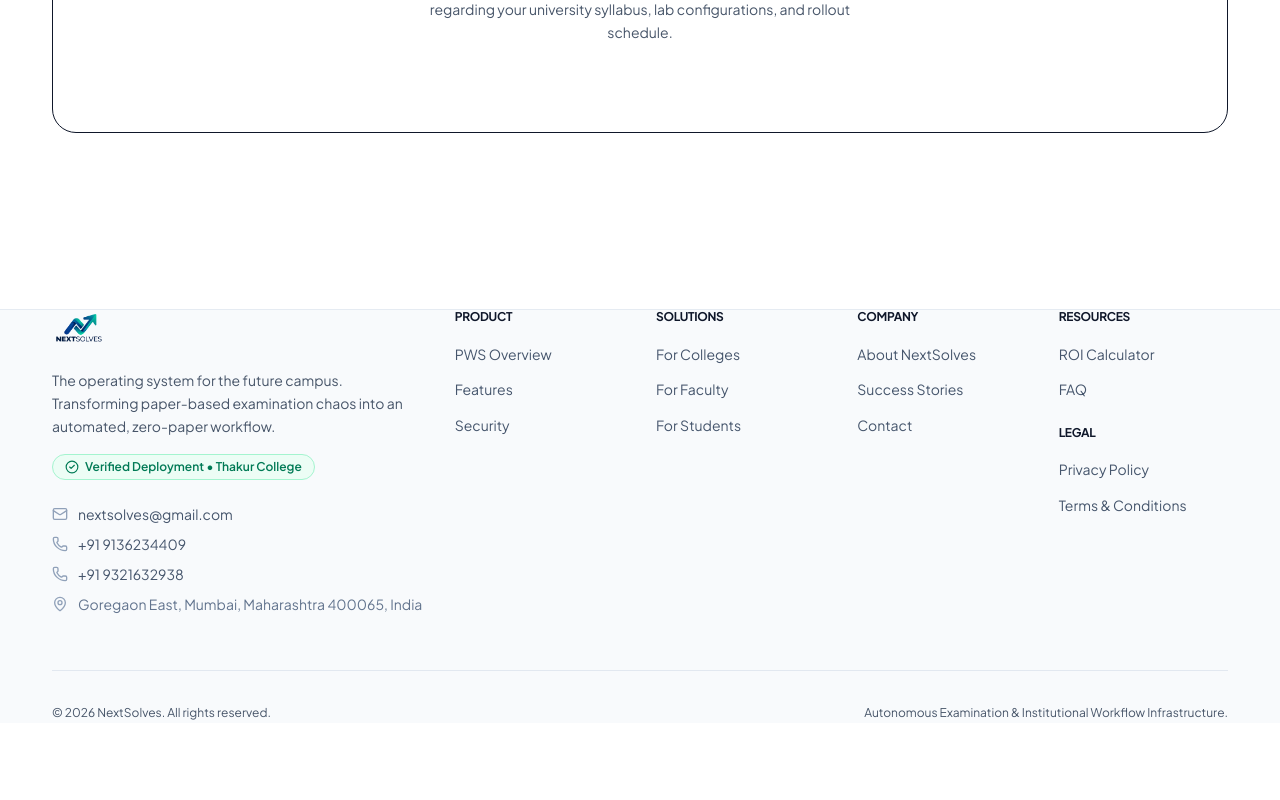
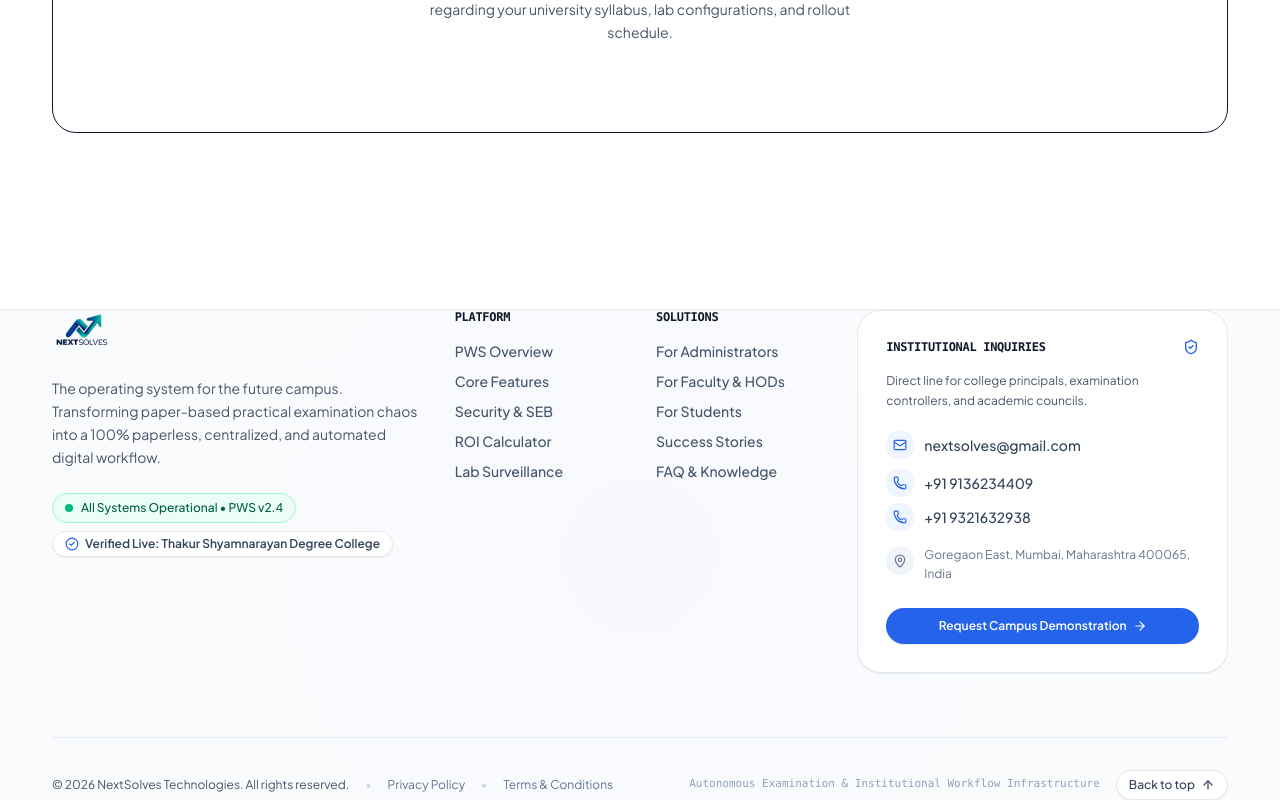
Before and after one commit to AdityaThakur-29/NextSolve, a Next.js app: page /faq in a window 1280 px wide. Shown: the part 1925-2725 px from the top of the page. Before the commit the page ends 2648 px from the top, so only its background shows below. Built offline with nearby package versions, Linux system fonts and the light colour scheme.

Commit message:
feat(footer): redesign footer with balanced 12-column grid, live status badges, and institutional contact card

```diff
--- a/src/components/Footer.tsx
+++ b/src/components/Footer.tsx
@@ -1,155 +1,241 @@
+'use client';
+
 import Link from 'next/link';
 import Image from 'next/image';
-import { Mail, Phone, MapPin, CheckCircle2 } from 'lucide-react';
-import { footerNavigation, contactInfo } from '@/data/navigation';
+import { Mail, Phone, MapPin, CheckCircle2, ArrowUp, ArrowRight, ShieldCheck } from 'lucide-react';
+import { contactInfo } from '@/data/navigation';
 
 export default function Footer() {
+  const scrollToTop = () => {
+    window.scrollTo({ top: 0, behavior: 'smooth' });
+  };
+
   return (
-    <footer className="bg-slate-50 border-t border-slate-200/80 text-slate-700">
-      <div className="container-custom py-16 sm:py-20">
-        <div className="grid grid-cols-1 md:grid-cols-2 lg:grid-cols-6 gap-10 lg:gap-8">
-          {/* Brand Column */}
-          <div className="lg:col-span-2 space-y-4">
+    <footer className="bg-slate-50/70 border-t border-slate-200/90 text-slate-700 relative overflow-hidden">
+      {/* Subtle background radial pattern */}
+      <div className="absolute inset-0 hero-radial-pattern pointer-events-none opacity-30" />
+
+      <div className="container-custom relative z-10 pt-16 pb-12 sm:pt-20 sm:pb-14">
+        {/* Main 5-Column Grid */}
+        <div className="grid grid-cols-1 md:grid-cols-2 lg:grid-cols-12 gap-10 lg:gap-8 mb-16">
+          {/* Brand & Mission Column (Span 4 on large screens) */}
+          <div className="lg:col-span-4 space-y-5">
             <Link href="/" className="inline-block">
               <Image
                 src="/assets/logos/nextsolves-brand-logo.png"
                 alt="NextSolves"
-                width={150}
-                height={42}
-                className="h-9 w-auto object-contain"
+                width={160}
+                height={48}
+                className="h-9 sm:h-10 w-auto object-contain"
               />
             </Link>
-            <p className="text-xs sm:text-sm text-slate-500 leading-relaxed max-w-sm">
-              The operating system for the future campus. Transforming paper-based examination chaos into an automated, zero-paper workflow.
+
+            <p className="text-sm text-slate-600 leading-relaxed max-w-sm">
+              The operating system for the future campus. Transforming paper-based practical examination chaos into a 100% paperless, centralized, and automated digital workflow.
             </p>
 
-            <div className="inline-flex items-center gap-1.5 px-3 py-1 rounded-full bg-emerald-50 border border-emerald-200 text-emerald-700 text-xs font-semibold">
-              <CheckCircle2 className="w-3.5 h-3.5" />
-              <span>Verified Deployment • Thakur College</span>
-            </div>
+            {/* Live Operational Status & Institutional Badge */}
+            <div className="space-y-2 pt-1">
+              <div className="inline-flex items-center gap-2 px-3 py-1.5 rounded-full bg-emerald-50 border border-emerald-200 text-emerald-800 text-xs font-medium">
+                <span className="w-2 h-2 rounded-full bg-emerald-500 animate-pulse"></span>
+                <span>All Systems Operational • PWS v2.4</span>
+              </div>
 
-            <div className="pt-2 space-y-2.5 text-xs sm:text-sm">
-              <a
-                href={`mailto:${contactInfo.email}`}
-                className="flex items-center gap-2.5 text-slate-600 hover:text-primary transition-colors"
-              >
-                <Mail className="w-4 h-4 text-slate-400 shrink-0" />
-                {contactInfo.email}
-              </a>
-              {contactInfo.phone.map((p) => (
-                <a
-                  key={p}
-                  href={`tel:${p.replace(/\s/g, '')}`}
-                  className="flex items-center gap-2.5 text-slate-600 hover:text-primary transition-colors"
-                >
-                  <Phone className="w-4 h-4 text-slate-400 shrink-0" />
-                  {p}
-                </a>
-              ))}
-              <div className="flex items-start gap-2.5 text-slate-500">
-                <MapPin className="w-4 h-4 text-slate-400 shrink-0 mt-0.5" />
-                {contactInfo.address}
+              <div>
+                <div className="inline-flex items-center gap-1.5 px-3 py-1 rounded-full bg-white border border-slate-200 text-slate-700 text-xs font-semibold shadow-2xs">
+                  <CheckCircle2 className="w-3.5 h-3.5 text-primary" />
+                  <span>Verified Live: Thakur Shyamnarayan Degree College</span>
+                </div>
               </div>
             </div>
           </div>
 
-          {/* Product Links */}
-          <div>
-            <h4 className="text-xs font-bold text-slate-900 mb-4 uppercase tracking-wider">
-              Product
+          {/* Column 2: Platform (Span 2) */}
+          <div className="lg:col-span-2 space-y-4">
+            <h4 className="text-xs font-bold text-slate-900 uppercase tracking-wider font-mono">
+              Platform
             </h4>
             <ul className="space-y-2.5">
-              {footerNavigation.product.map((item) => (
-                <li key={item.href}>
-                  <Link
-                    href={item.href}
-                    className="text-xs sm:text-sm text-slate-600 hover:text-primary transition-colors"
-                  >
-                    {item.label}
-                  </Link>
-                </li>
-              ))}
+              <li>
+                <Link
+                  href="/product"
+                  className="text-sm font-medium text-slate-600 hover:text-primary transition-colors duration-200 block"
+                >
+                  PWS Overview
+                </Link>
+              </li>
+              <li>
+                <Link
+                  href="/features"
+                  className="text-sm font-medium text-slate-600 hover:text-primary transition-colors duration-200 block"
+                >
+                  Core Features
+                </Link>
+              </li>
+              <li>
+                <Link
+                  href="/security"
+                  className="text-sm font-medium text-slate-600 hover:text-primary transition-colors duration-200 block"
+                >
+                  Security & SEB
+                </Link>
+              </li>
+              <li>
+                <Link
+                  href="/calculator"
+                  className="text-sm font-medium text-slate-600 hover:text-primary transition-colors duration-200 block"
+                >
+                  ROI Calculator
+                </Link>
+              </li>
+              <li>
+                <Link
+                  href="/product"
+                  className="text-sm font-medium text-slate-600 hover:text-primary transition-colors duration-200 block"
+                >
+                  Lab Surveillance
+                </Link>
+              </li>
             </ul>
           </div>
 
-          {/* Solutions Links */}
-          <div>
-            <h4 className="text-xs font-bold text-slate-900 mb-4 uppercase tracking-wider">
+          {/* Column 3: Solutions (Span 2) */}
+          <div className="lg:col-span-2 space-y-4">
+            <h4 className="text-xs font-bold text-slate-900 uppercase tracking-wider font-mono">
               Solutions
             </h4>
             <ul className="space-y-2.5">
-              {footerNavigation.solutions.map((item) => (
-                <li key={item.href}>
-                  <Link
-                    href={item.href}
-                    className="text-xs sm:text-sm text-slate-600 hover:text-primary transition-colors"
-                  >
-                    {item.label}
-                  </Link>
-                </li>
-              ))}
+              <li>
+                <Link
+                  href="/for-colleges"
+                  className="text-sm font-medium text-slate-600 hover:text-primary transition-colors duration-200 block"
+                >
+                  For Administrators
+                </Link>
+              </li>
+              <li>
+                <Link
+                  href="/for-faculty"
+                  className="text-sm font-medium text-slate-600 hover:text-primary transition-colors duration-200 block"
+                >
+                  For Faculty & HODs
+                </Link>
+              </li>
+              <li>
+                <Link
+                  href="/for-students"
+                  className="text-sm font-medium text-slate-600 hover:text-primary transition-colors duration-200 block"
+                >
+                  For Students
+                </Link>
+              </li>
+              <li>
+                <Link
+                  href="/success"
+                  className="text-sm font-medium text-slate-600 hover:text-primary transition-colors duration-200 block"
+                >
+                  Success Stories
+                </Link>
+              </li>
+              <li>
+                <Link
+                  href="/faq"
+                  className="text-sm font-medium text-slate-600 hover:text-primary transition-colors duration-200 block"
+                >
+                  FAQ & Knowledge
+                </Link>
+              </li>
             </ul>
           </div>
 
-          {/* Company Links */}
-          <div>
-            <h4 className="text-xs font-bold text-slate-900 mb-4 uppercase tracking-wider">
-              Company
-            </h4>
-            <ul className="space-y-2.5">
-              {footerNavigation.company.map((item) => (
-                <li key={item.href}>
-                  <Link
-                    href={item.href}
-                    className="text-xs sm:text-sm text-slate-600 hover:text-primary transition-colors"
+          {/* Column 4: Institutional Direct Contact Card (Span 4) */}
+          <div className="lg:col-span-4 bg-white rounded-3xl p-6 sm:p-7 border border-slate-200/90 shadow-2xs space-y-4">
+            <div className="flex items-center justify-between">
+              <h4 className="text-xs font-bold text-slate-900 uppercase tracking-wider font-mono">
+                Institutional Inquiries
+              </h4>
+              <ShieldCheck className="w-4 h-4 text-primary" />
+            </div>
+
+            <p className="text-xs text-slate-500 leading-relaxed">
+              Direct line for college principals, examination controllers, and academic councils.
+            </p>
+
+            <div className="space-y-2.5 text-xs sm:text-sm pt-1">
+              <a
+                href={`mailto:${contactInfo.email}`}
+                className="flex items-center gap-2.5 text-slate-700 hover:text-primary transition-colors duration-200 group"
+              >
+                <div className="w-7 h-7 rounded-lg bg-blue-50 text-primary flex items-center justify-center shrink-0 group-hover:bg-primary group-hover:text-white transition-colors">
+                  <Mail className="w-3.5 h-3.5" />
+                </div>
+                <span className="truncate font-medium">{contactInfo.email}</span>
+              </a>
+
+              <div className="flex flex-col gap-1.5">
+                {contactInfo.phone.map((p) => (
+                  <a
+                    key={p}
+                    href={`tel:${p.replace(/\s/g, '')}`}
+                    className="flex items-center gap-2.5 text-slate-700 hover:text-primary transition-colors duration-200 group"
                   >
-                    {item.label}
-                  </Link>
-                </li>
-              ))}
-            </ul>
-          </div>
+                    <div className="w-7 h-7 rounded-lg bg-blue-50 text-primary flex items-center justify-center shrink-0 group-hover:bg-primary group-hover:text-white transition-colors">
+                      <Phone className="w-3.5 h-3.5" />
+                    </div>
+                    <span className="font-medium">{p}</span>
+                  </a>
+                ))}
+              </div>
 
-          {/* Resources & Legal */}
-          <div>
-            <h4 className="text-xs font-bold text-slate-900 mb-4 uppercase tracking-wider">
-              Resources
-            </h4>
-            <ul className="space-y-2.5 mb-6">
-              {footerNavigation.resources.map((item) => (
-                <li key={item.href}>
-                  <Link
-                    href={item.href}
-                    className="text-xs sm:text-sm text-slate-600 hover:text-primary transition-colors"
-                  >
-                    {item.label}
-                  </Link>
-                </li>
-              ))}
-            </ul>
+              <div className="flex items-start gap-2.5 text-slate-500 pt-1">
+                <div className="w-7 h-7 rounded-lg bg-slate-100 text-slate-500 flex items-center justify-center shrink-0 mt-0.5">
+                  <MapPin className="w-3.5 h-3.5" />
+                </div>
+                <span className="text-xs leading-relaxed">{contactInfo.address}</span>
+              </div>
+            </div>
 
-            <h4 className="text-xs font-bold text-slate-900 mb-4 uppercase tracking-wider">
-              Legal
-            </h4>
-            <ul className="space-y-2.5">
-              {footerNavigation.legal.map((item) => (
-                <li key={item.href}>
-                  <Link
-                    href={item.href}
-                    className="text-xs sm:text-sm text-slate-600 hover:text-primary transition-colors"
-                  >
-                    {item.label}
-                  </Link>
-                </li>
-              ))}
-            </ul>
+            <div className="pt-2">
+              <Link
+                href="/contact"
+                className="w-full inline-flex items-center justify-center gap-1.5 py-2.5 px-4 rounded-full bg-primary hover:bg-primary-hover text-white text-xs font-semibold shadow-2xs hover:shadow transition-all"
+              >
+                <span>Request Campus Demonstration</span>
+                <ArrowRight className="w-3.5 h-3.5" />
+              </Link>
+            </div>
           </div>
         </div>
 
-        {/* Bottom Bar */}
-        <div className="mt-14 pt-8 border-t border-slate-200 flex flex-col sm:flex-row items-center justify-between gap-4 text-xs text-slate-500">
-          <p>© {new Date().getFullYear()} NextSolves. All rights reserved.</p>
-          <p>Autonomous Examination & Institutional Workflow Infrastructure.</p>
+        {/* Bottom Legal & Meta Bar */}
+        <div className="pt-8 border-t border-slate-200/90 flex flex-col md:flex-row items-center justify-between gap-4 text-xs text-slate-500">
+          <div className="flex flex-wrap items-center justify-center md:justify-start gap-4">
+            <p>© {new Date().getFullYear()} NextSolves Technologies. All rights reserved.</p>
+            <span className="hidden sm:inline text-slate-300">•</span>
+            <Link href="/privacy-policy" className="hover:text-primary transition-colors">
+              Privacy Policy
+            </Link>
+            <span className="text-slate-300">•</span>
+            <Link href="/terms" className="hover:text-primary transition-colors">
+              Terms & Conditions
+            </Link>
+          </div>
+
+          <div className="flex items-center gap-4">
+            <span className="text-[11px] text-slate-400 font-mono hidden lg:inline">
+              Autonomous Examination & Institutional Workflow Infrastructure
+            </span>
+
+            {/* Back to top button */}
+            <button
+              onClick={scrollToTop}
+              className="inline-flex items-center gap-1.5 px-3 py-1.5 rounded-full bg-white hover:bg-slate-100 text-slate-700 hover:text-slate-900 border border-slate-200 shadow-2xs text-xs font-medium transition-all cursor-pointer"
+              aria-label="Back to top"
+            >
+              <span>Back to top</span>
+              <ArrowUp className="w-3.5 h-3.5" />
+            </button>
+          </div>
         </div>
       </div>
     </footer>
```
